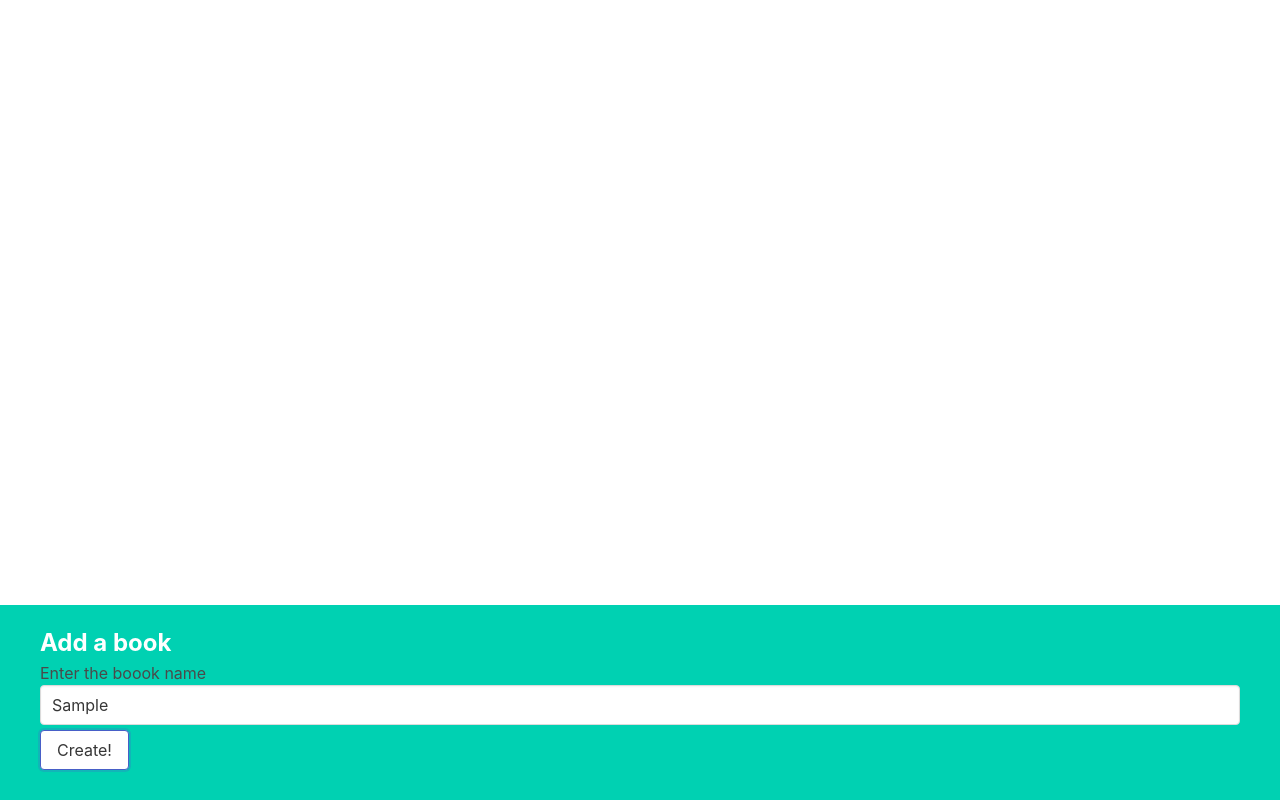
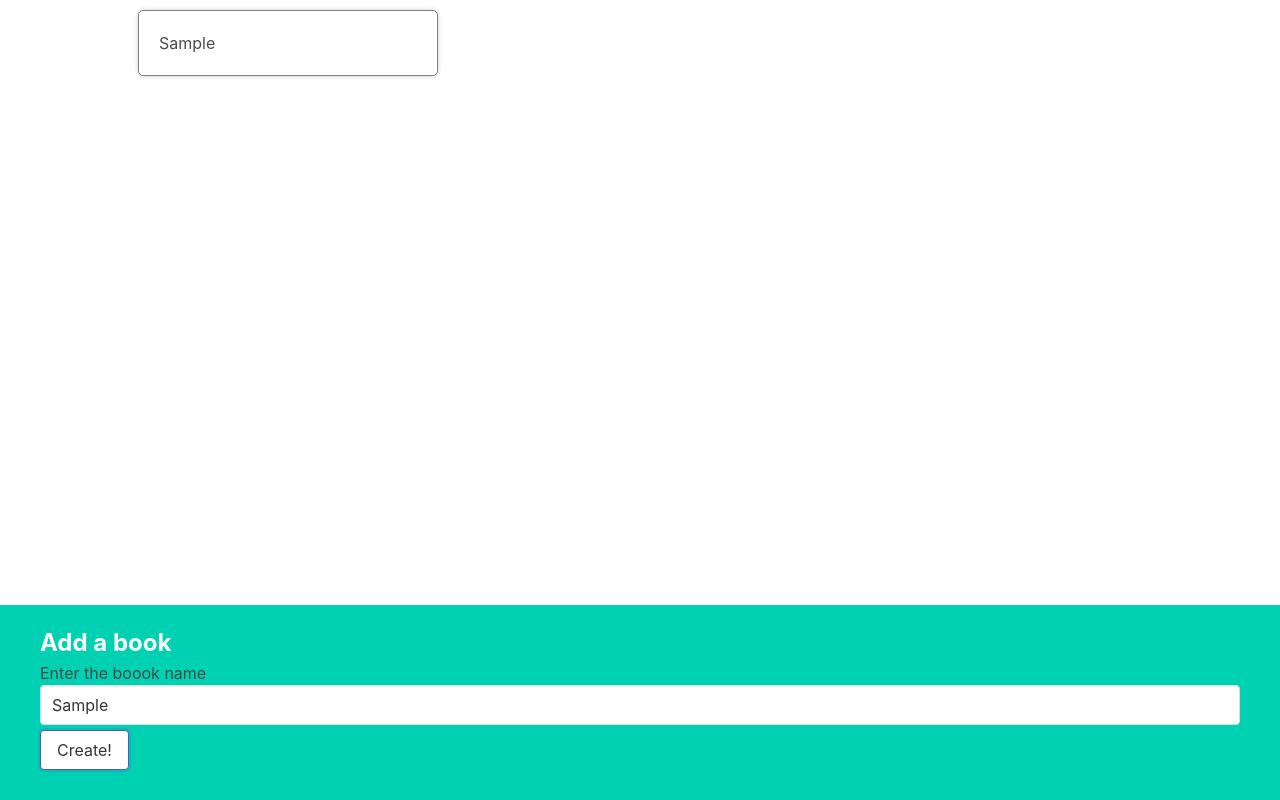
Before and after one commit to mirmadiha/react-booklist, a React (Vite) app: page / in a window 1280 px wide. Both pictures are taken after typing "Sample" into the empty fields and a click on the button "Create!". Built offline with nearby package versions, Linux system fonts and the light colour scheme.

Commit message:
displaying list

```diff
--- a/src/App.js
+++ b/src/App.js
@@ -1,13 +1,19 @@
 import BookCreate from './components/BookCreate';
+import BookList from './components/BookList';
 import {useState} from 'react';
 function App(){
-    const[Book,setBook]=useState([]);
+    const[books,setBook]=useState([]);
 
     const createBook=(title)=>{
         console.log("The book name = ",title);
+
+        const newArray=[...books,{id:Math.round(Math.random()*100),title}];
+        setBook(newArray);
     };
+    console.log(books);
     return (
-        <div>
+        <div className="app">
+            <BookList books={books}/>
             <BookCreate onCreate={createBook}/>
         </div>
     )
--- a/src/components/BookList.js
+++ b/src/components/BookList.js
@@ -0,0 +1,15 @@
+import BookShow from './BookShow'
+function BookList({books}){
+
+    const renderedBooks=books.map((book)=>{
+        return <BookShow key={book.id} book={book}/>
+    });
+
+    return(
+        <div className="book-list">
+            {renderedBooks}
+        </div>
+    )
+};
+
+export default BookList;
--- a/src/components/BookShow.js
+++ b/src/components/BookShow.js
@@ -1,7 +1,7 @@
-function BookShow(){
+function BookShow({book}){
     return(
-        <div>
-            BookShow
+        <div className="book-show">
+            {book.title}
         </div>
     )
 };
```
